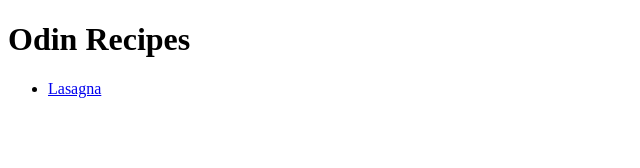
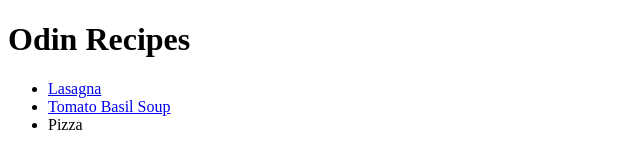
Before and after one commit to c-ereal/odin-recipes, a plain HTML site: page index.html in a window 1280 px wide. Shown: the whole page, without its empty margins (0-640 px from the left). Drawn offline with Linux system fonts and the light colour scheme.

Commit message:
linked recipes

```diff
--- a/index.html
+++ b/index.html
@@ -10,6 +10,8 @@
          <div>
              <ul>
                  <li><a href='recipes/lasagna.html'>Lasagna</a></li>
+                 <li><a href='recipes/tomato-basil-soup.html'>Tomato Basil Soup</a></li>
+                 <li><a hreg='recipes/pizza.html'>Pizza</a></li>
              </ul>
          </div>
     </body>
```
